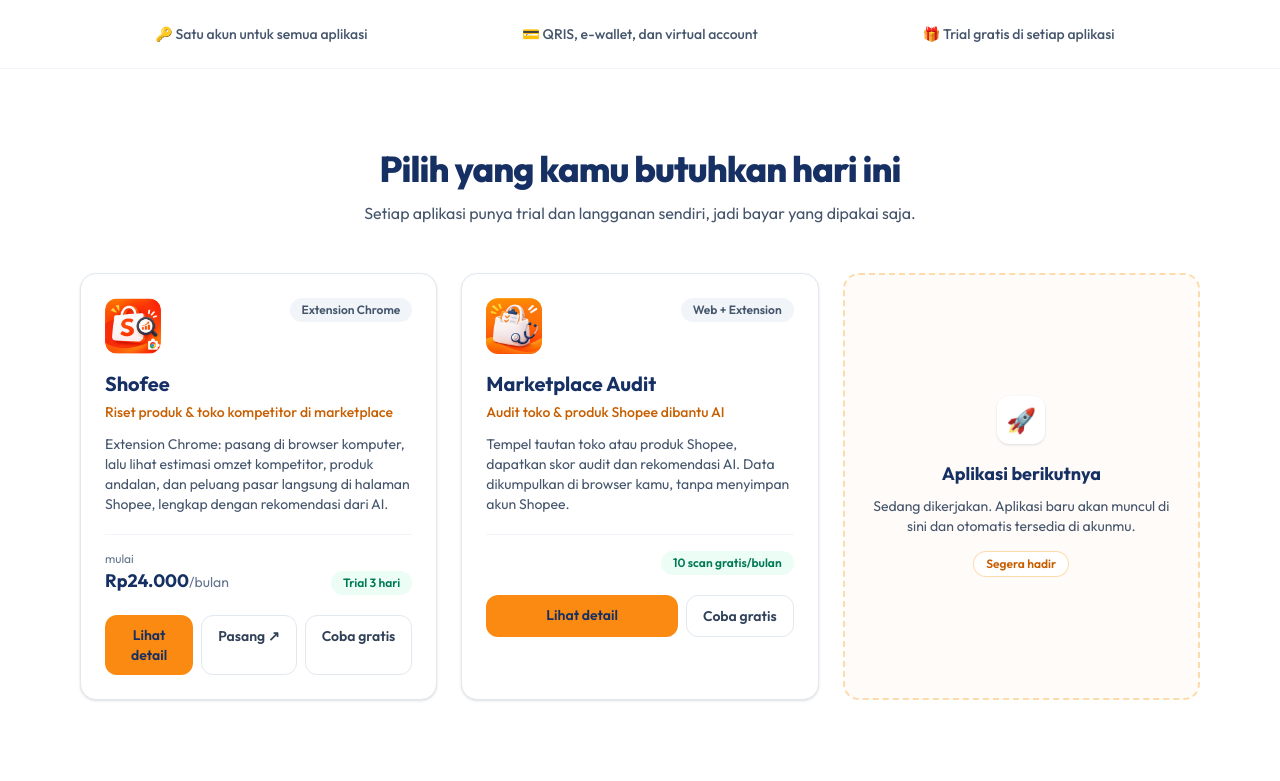
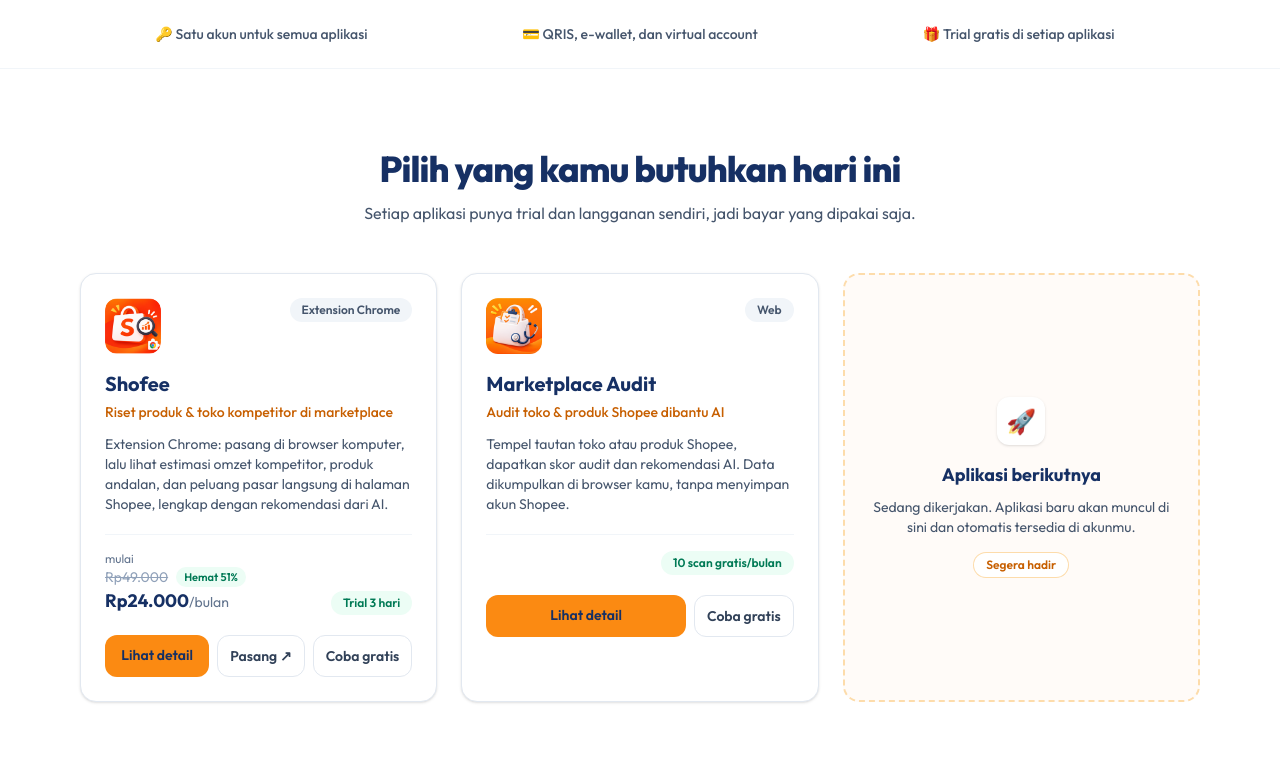
Before and after one commit to Rzzkan/spill-toko-server, a Laravel app: page / in a window 1280 px wide. Shown: the part 904-1685 px from the top of the page. Run offline with Laravel 12, Linux system fonts and the light colour scheme; data comes from the database, SQL or seed files in the repository; style sheets or scripts are compiled from the project's sources.

Commit message:
Beranda: harga coret + badge Hemat di kartu aplikasi; Marketplace Audit ditampilkan sebagai aplikasi web
Co-Authored-By: Claude Sonnet 5.5 <noreply@anthropic.com>
Claude-Session: https://claude.ai/code/session_01UFrgoX3v5qNyNE2X11ivUq

```diff
--- a/resources/views/public/hub.blade.php
+++ b/resources/views/public/hub.blade.php
@@ -7,7 +7,7 @@
     foreach ($apps as $x) {
         $a = $x['app'];
         $img = is_file(public_path('img/slides/' . $a->slug . '.webp')) ? 'img/slides/' . $a->slug . '.webp' : null;
-        $slides[] = ['badge' => $a->slug === 'shofee' ? 'Extension Chrome' : 'Aplikasi', 'kind' => $a->slug === 'audit' ? 'Web + Extension' : 'Aplikasi untuk seller', 'title' => $a->name,
+        $slides[] = ['badge' => $a->slug === 'shofee' ? 'Extension Chrome' : ($a->slug === 'audit' ? 'Web' : 'Aplikasi'), 'kind' => $a->slug === 'audit' ? 'Aplikasi web' : 'Aplikasi untuk seller', 'title' => $a->name,
             'desc' => $a->slug === 'shofee' ? 'Riset produk dan intip kompetitor langsung di halaman Shopee, lengkap dengan analisis AI.' : ($a->slug === 'audit' ? 'Periksa kesehatan toko dan produk Shopee-mu: skor, temuan, dan langkah perbaikan dari AI.' : ($a->tagline ?: 'Aplikasi pendukung seller.')),
             'url' => $x['url'], 'cta' => 'Lihat detail', 'img' => $img, 'alt' => 'Maskot TemanSeller untuk ' . $a->name, 'soon' => false];
     }
@@ -151,20 +151,21 @@
                 <article class="flex flex-col rounded-2xl border border-slate-200 bg-white p-6 shadow-sm transition hover:-translate-y-0.5 hover:shadow-lg">
                     <div class="flex items-start justify-between gap-3">
                         <x-app-icon :app="$a" size="size-14" />
-                        <span class="rounded-full bg-slate-100 px-3 py-1 text-xs font-semibold text-slate-600">{{ $a->slug === 'shofee' ? 'Extension Chrome' : ($a->slug === 'audit' ? 'Web + Extension' : 'Aplikasi') }}</span>
+                        <span class="rounded-full bg-slate-100 px-3 py-1 text-xs font-semibold text-slate-600">{{ $a->slug === 'shofee' ? 'Extension Chrome' : ($a->slug === 'audit' ? 'Web' : 'Aplikasi') }}</span>
                     </div>
                     <h3 class="mt-4 text-xl font-bold text-ts-navy">{{ $a->name }}</h3>
                     @if ($a->tagline)<p class="mt-1 text-sm font-medium text-ts-orange-text">{{ $a->tagline }}</p>@endif
                     @if ($a->slug === 'shofee')<p class="mt-3 text-sm text-slate-600">Extension Chrome: pasang di browser komputer, lalu lihat estimasi omzet kompetitor, produk andalan, dan peluang pasar langsung di halaman Shopee, lengkap dengan rekomendasi dari AI.</p>@endif
                     @if ($a->slug === 'audit')<p class="mt-3 text-sm text-slate-600">Tempel tautan toko atau produk Shopee, dapatkan skor audit dan rekomendasi AI. Data dikumpulkan di browser kamu, tanpa menyimpan akun Shopee.</p>@endif
                     <div class="mt-5 flex items-end justify-between border-t border-slate-100 pt-4">
-                        <div>@if ($x['from'])<div class="text-xs text-slate-500">mulai</div><div class="text-lg font-bold text-ts-navy">{{ Fmt::rp($x['plans']['monthly']['price'] ?? $x['from']) }}<span class="text-sm font-normal text-slate-500">/bulan</span></div>@endif</div>
+                        <div>@php $mp = $x['plans']['monthly'] ?? null; $price = (int) ($mp['price'] ?? 0) > 0 ? (int) $mp['price'] : $x['from']; $orig = (int) ($mp['original'] ?? 0); @endphp
+                            @if ($price)<div class="text-xs text-slate-500">mulai</div>@if ($orig > $price)<div class="flex items-center gap-2"><span class="text-sm text-slate-400 line-through">{{ Fmt::rp($orig) }}</span><span class="rounded-full bg-emerald-50 px-2 py-0.5 text-[11px] font-semibold text-emerald-700">Hemat {{ (int) round((1 - $price / $orig) * 100) }}%</span></div>@endif<div class="text-lg font-bold text-ts-navy">{{ Fmt::rp($price) }}<span class="text-sm font-normal text-slate-500">/bulan</span></div>@endif</div>
                         @if ($x['trial'] > 0)<span class="rounded-full bg-emerald-50 px-3 py-1 text-xs font-semibold text-emerald-700">Trial {{ $x['trial'] }} hari</span>@elseif ($a->slug === 'audit')<span class="rounded-full bg-emerald-50 px-3 py-1 text-xs font-semibold text-emerald-700">{{ \App\Services\Audit::freeScans() }} scan gratis/bulan</span>@endif
                     </div>
                     <div class="mt-5 flex gap-2">
-                        <a href="{{ $x['url'] }}" class="flex-1 rounded-xl bg-ts-orange px-4 py-2.5 text-center text-sm font-semibold text-ts-navy hover:bg-ts-orange-dark">Lihat detail</a>
-                        @if ($a->download_url)<a href="{{ $a->download_url }}" target="_blank" rel="noopener" class="rounded-xl border border-slate-200 px-4 py-2.5 text-sm font-semibold text-slate-700 hover:border-ts-orange hover:text-ts-orange-text">Pasang ↗</a>@endif
-                        <a href="{{ $a->slug === 'shofee' ? $cta : ($a->slug === 'audit' ? route('audit') : url('/akun/aplikasi/' . $a->slug)) }}" class="rounded-xl border border-slate-200 px-4 py-2.5 text-sm font-semibold text-slate-700 hover:border-ts-orange hover:text-ts-orange-text">Coba gratis</a>
+                        <a href="{{ $x['url'] }}" class="flex-1 whitespace-nowrap rounded-xl bg-ts-orange px-3 py-2.5 text-center text-sm font-semibold text-ts-navy hover:bg-ts-orange-dark">Lihat detail</a>
+                        @if ($a->download_url)<a href="{{ $a->download_url }}" target="_blank" rel="noopener" class="whitespace-nowrap rounded-xl border border-slate-200 px-3 py-2.5 text-sm font-semibold text-slate-700 hover:border-ts-orange hover:text-ts-orange-text">Pasang ↗</a>@endif
+                        <a href="{{ $a->slug === 'shofee' ? $cta : ($a->slug === 'audit' ? route('audit') : url('/akun/aplikasi/' . $a->slug)) }}" class="whitespace-nowrap rounded-xl border border-slate-200 px-3 py-2.5 text-sm font-semibold text-slate-700 hover:border-ts-orange hover:text-ts-orange-text">Coba gratis</a>
                     </div>
                 </article>
             @endforeach
```
Also changed, not shown: resources/views/public/audit.blade.php (+3 -4 lines).
